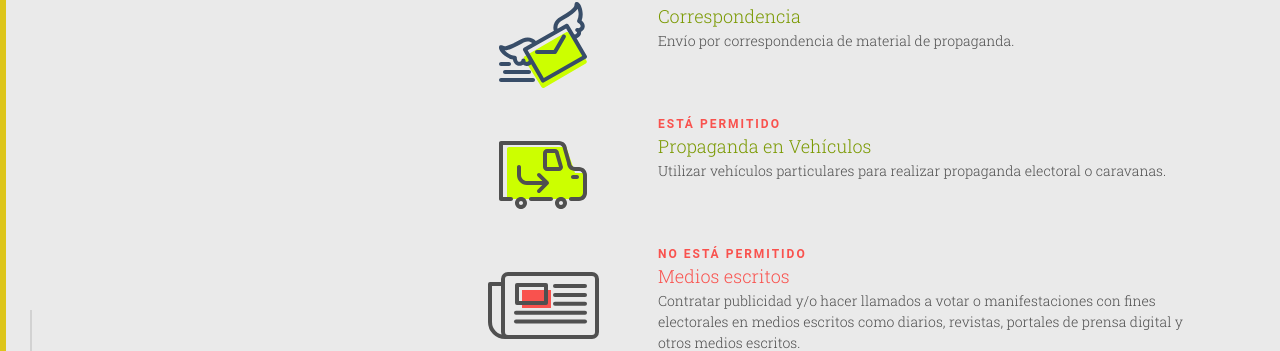
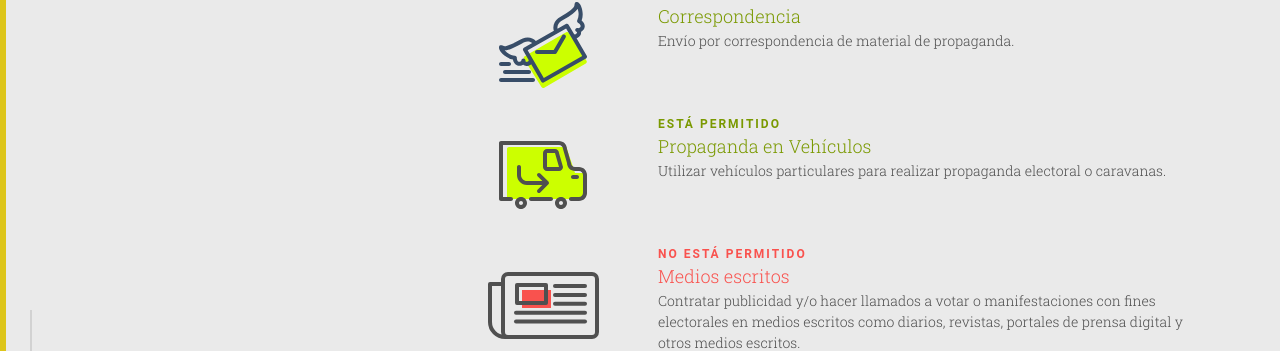
Before and after one commit to ciudadanointeligente/semaforo-electoral, a Jekyll site: the page built from index.html, in a window 1280 px wide and 900 px high, scrolled down 5656 px. Shown: the part 144-495 px from the top of the window. Built offline with Jekyll 4.4.1, drawn with Linux system fonts in a browser that asks for light colours; nearby versions of some CDN libraries.

Commit message:
Corrige tag letra uso de vehículos particulares

```diff
--- a/_includes/mediosybrigadistas.html
+++ b/_includes/mediosybrigadistas.html
@@ -99,7 +99,7 @@
    <div class="row">
     <div class="col-md-2 col-md-offset-4 col-xs-3"><img src="{{ "/img/vehiculos-si.svg" | prepend: site.baseurl }}"></div>
     <div class="col-md-6 col-xs-9">
-      <div class="tag no">Está permitido</div>
+      <div class="tag si">Está permitido</div>
       <div class="si">Propaganda en Vehículos</div>
       <p class="bajada">Utilizar vehículos particulares para realizar propaganda electoral o caravanas.</p>
     </div>
```
